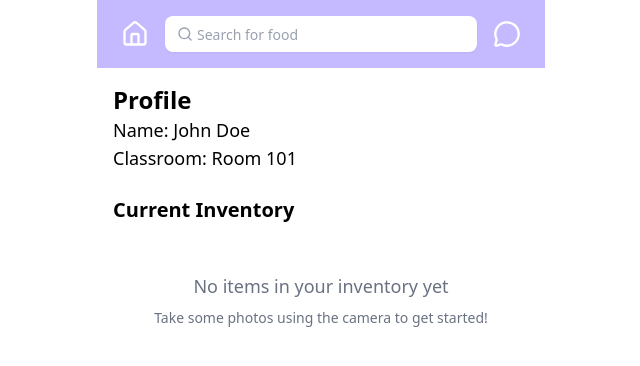
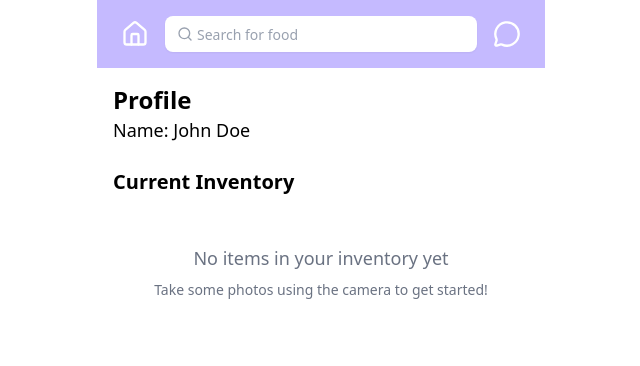
Before and after one commit to ntur101/LunchMeet, a React (Vite) app: page /profile in a window 1280 px wide. Shown: the top 366 px of the page, without its empty margins (319-959 px from the left). Built offline with nearby package versions, Linux system fonts and the light colour scheme.

Commit message:
removed classroom text in profile

```diff
--- a/src/pages/Profile.jsx
+++ b/src/pages/Profile.jsx
@@ -115,7 +115,6 @@ function Profile() {
           <div>
             <h1 className="text-2xl font-bold">Profile</h1>
             <p className="text-lg">Name: John Doe</p>
-            <p className="text-lg">Classroom: Room 101</p>
           </div>
 
           {/* Clear All Button */}
```
Also changed, not shown: 1 other file (tests, documents, lock files or other folders).
